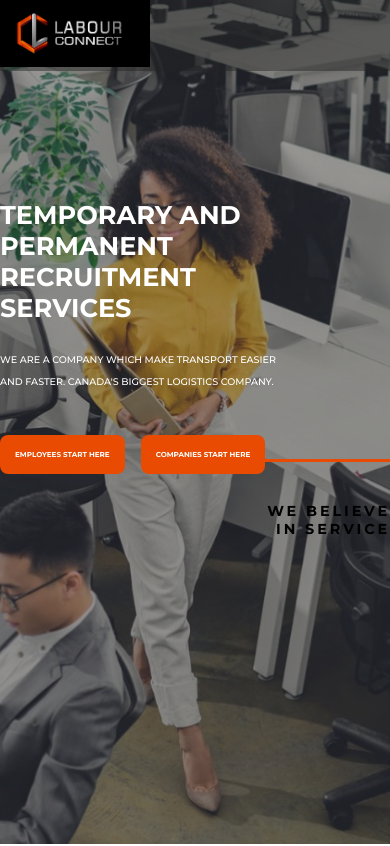
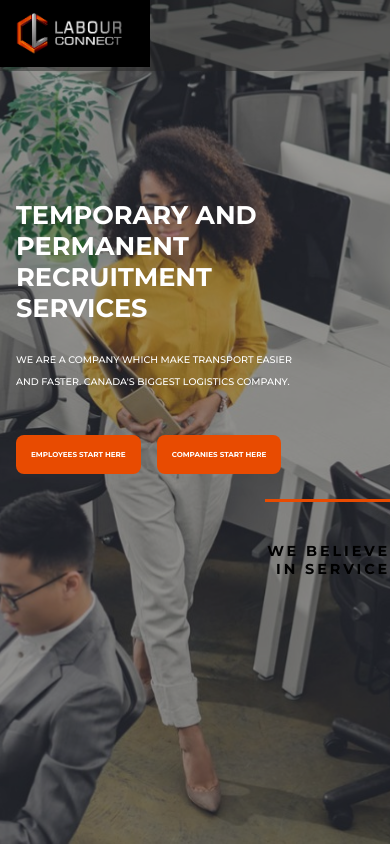
Before and after one commit to Logistics-Coordinators/ss_frontend, a React (Create React App) app: page / in a window 390 px wide. Shown: the top 846 px of the page. Built offline with nearby package versions, Linux system fonts and the light colour scheme.

Commit message:
Responsiveness added for landing page

```diff
--- a/src/Sections/Footer/Footer.js
+++ b/src/Sections/Footer/Footer.js
@@ -13,7 +13,7 @@ function Footer() {
       style={{
         width: "100vw",
         height: "85vh",
-        border: "2px solid red",
+        // border: "2px solid red",
         backgroundColor: "#000",
         color: "white",
         position: "relative",
--- a/src/Sections/HeroSection/HeroSection.module.css
+++ b/src/Sections/HeroSection/HeroSection.module.css
@@ -90,11 +90,17 @@
 }
 
 @media screen and (max-width: 768px) {
+  .contentContainer {
+    margin-left: 1rem;
+  }
   .heading {
     font-size: 1.6rem;
   }
   .subHeading {
     font-size: 0.6rem;
+  }
+  .orangeLine {
+    margin-top: 2.5rem;
   }
 }
 
@@ -103,6 +109,5 @@
     font-size: 0.45rem;
   }
   .subHeading {
-
   }
 }
```
